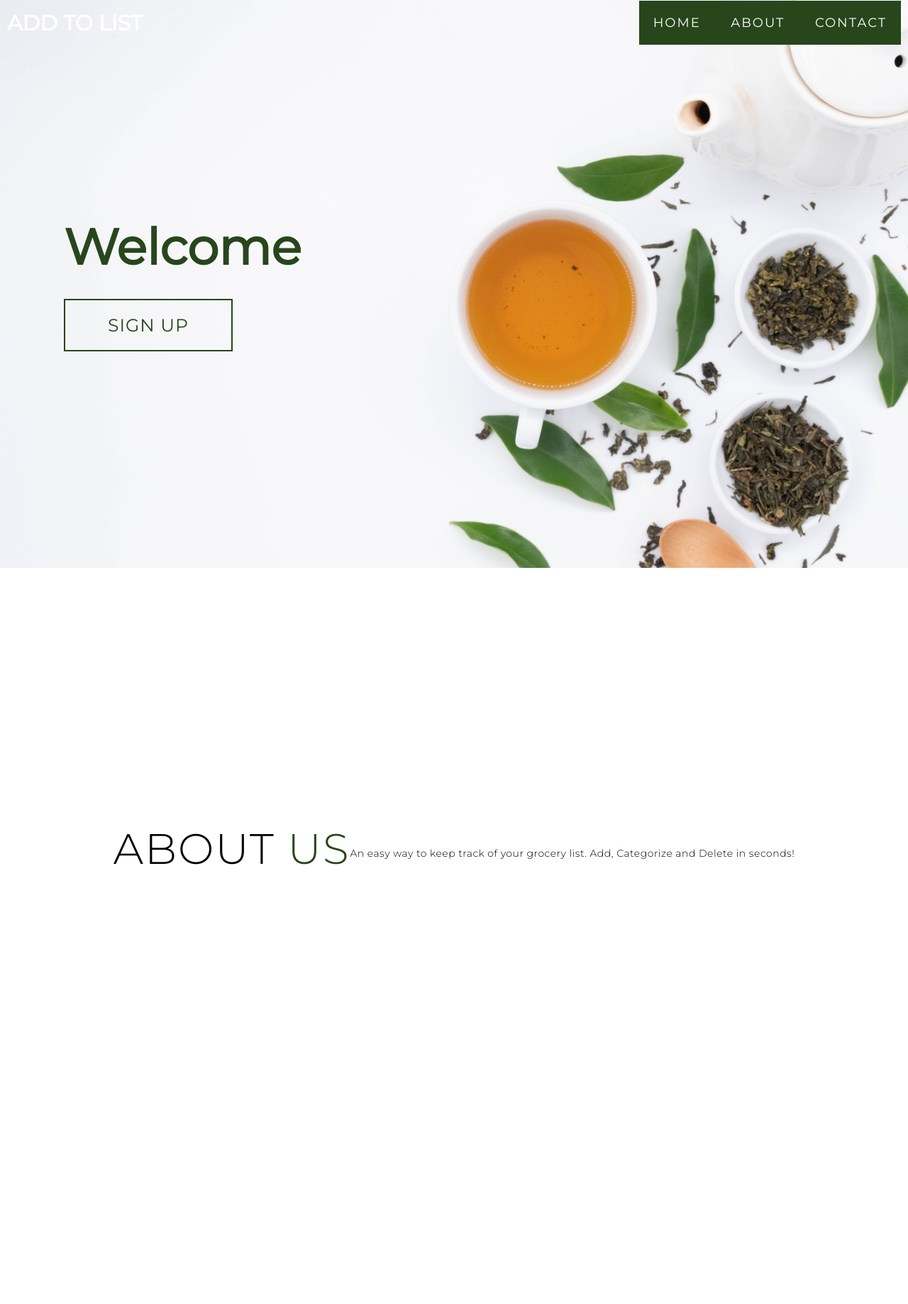
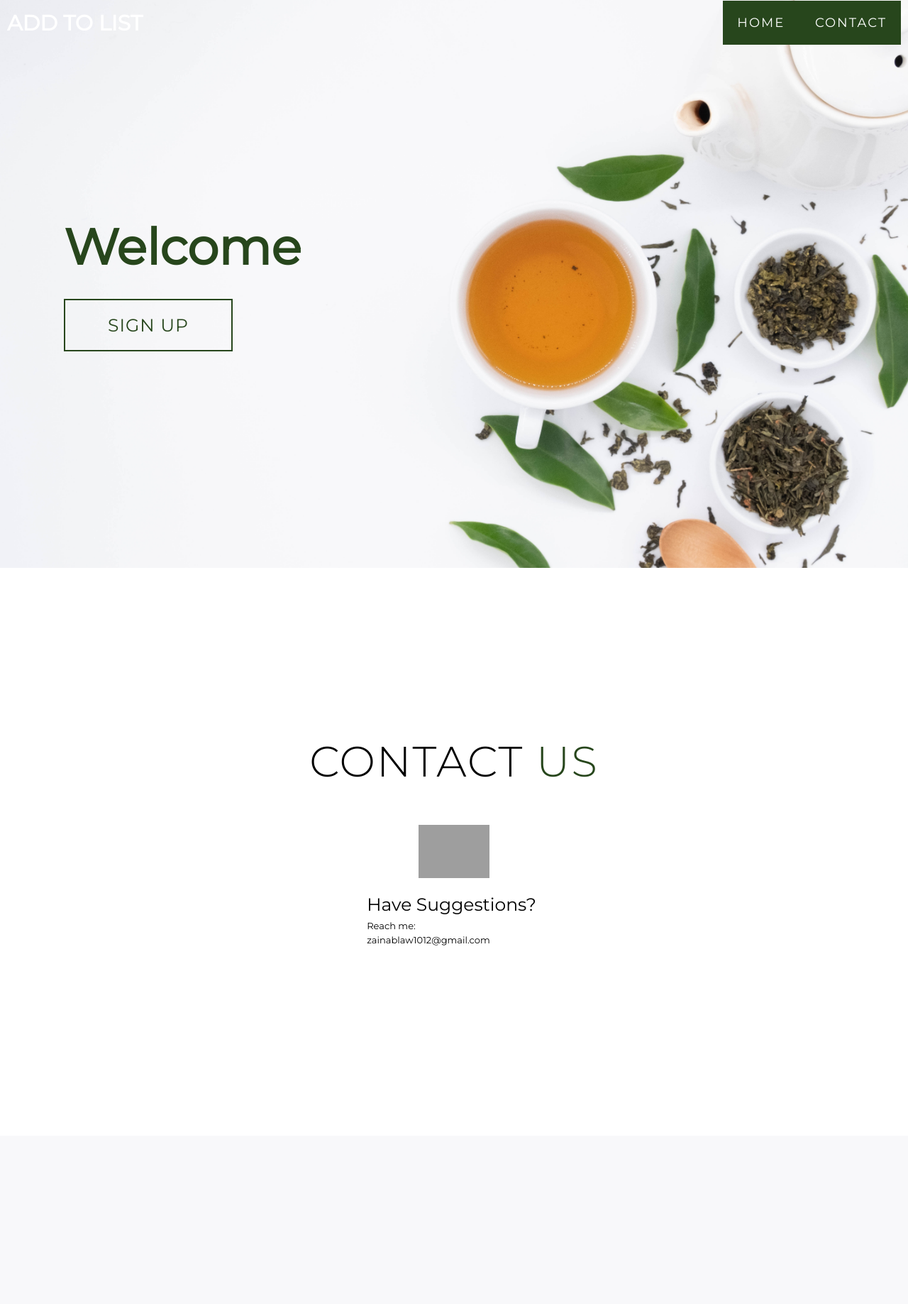
Before and after one commit to Zeesky-code/addtoList, a Django app: page / in a window 1280 px wide. Shown: the top 1837 px of the page at 71% size. After the commit the page ends 1332 px from the top, so only its background shows below. Run offline with Django 4.2, Linux system fonts and the light colour scheme; some libraries are stand-ins or nearby versions; grey boxes are pictures that could not be loaded.

Commit message:
Remove about

```diff
--- a/static/css/style.css
+++ b/static/css/style.css
@@ -305,7 +305,7 @@ p {
 
 /* About Section */
 #about .about {
-    flex-direction: column-reverse;
+    flex-direction: column;
     text-align: center;
     max-width: 1200px;
     margin: 0 auto;
--- a/templates/index.html
+++ b/templates/index.html
@@ -28,7 +28,6 @@
                     </div>
                     <ul>
                         <li><a href="{%url 'index'%}" data-after="Home">Home</a></li>
-                        <li><a href="#about" data-after="About">About</a></li>
                         <li><a href="#contact" data-after="Contact">Contact</a></li>
                     </ul>
                 </div>
@@ -50,15 +49,7 @@
     <!-- End Hero Section  -->
 
 
-    <!-- About Section -->
-    <section id="about">
-        <div class="about container">
-                <h1 class="section-title">About <span>Us</span></h1>
-                <p>An easy way to keep track of your grocery list. Add, Categorize and Delete in seconds!</p>
-            </div>
-        </div>
-    </section>
-    <!-- End About Section -->
+
 
     <!-- Contact Section -->
     <section id="contact">
```
Also changed, not shown: db.sqlite3.
